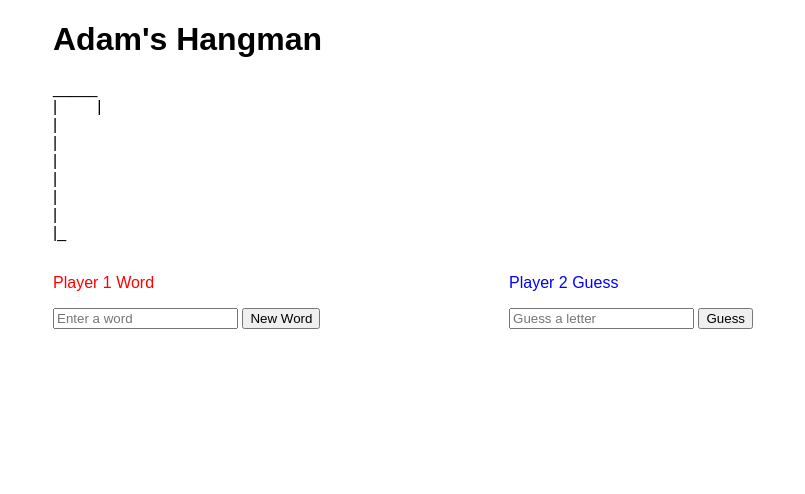
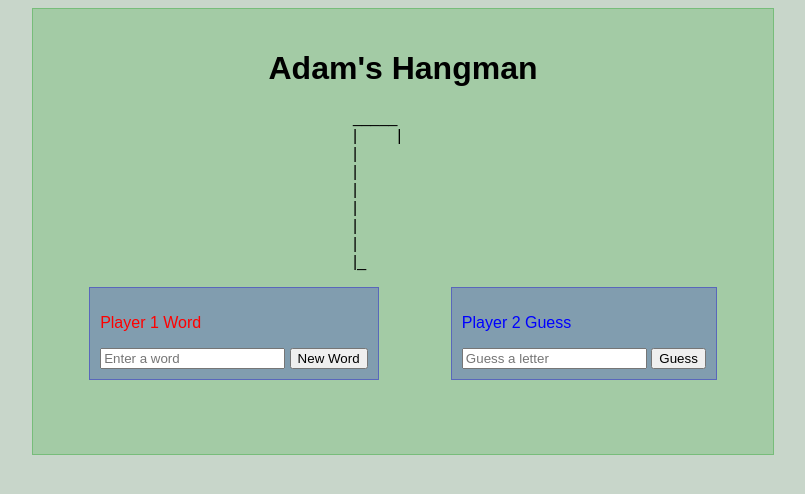
Before and after one commit to nairul/Adam-s-Hangman, a plain HTML site: page index.html in a window 1280 px wide. Shown: the whole page, without its empty margins (237-1042 px from the left). Drawn offline with nearby package versions, Linux system fonts and the light colour scheme.

Commit message:
made it look nicer

```diff
--- a/style.css
+++ b/style.css
@@ -1,7 +1,19 @@
+body {
+	background: rgba(76, 120, 80, 0.3);
+}
+
+h1 {
+	text-align: center;
+}
+
 .container {
 	font-family: 'Ruluko', sans-serif;
  	margin: 0px auto;
  	width: 700px;
+ 	padding: 20px;
+ 	border: 1px solid rgba(76, 175, 80, 0.5);
+    background: rgba(76, 175, 80, 0.3)
+
 }
 
 .alphabet{
@@ -14,6 +26,7 @@
 
 .pole {
 	width: 100px;
+	margin: 0 auto;
 }
 
 .blank {
@@ -27,6 +40,9 @@
 
 .player {
 	display: inline-block;
+	padding: 10px;
+	background: rgba(50,50,200,0.3);
+	border: 1px solid rgba(50,50,200,0.5);
 }
 
 .head, .leftarm, .body1, .rightarm, .body2, .leftleg, .rightleg{
@@ -35,10 +51,14 @@
 
 .wrapper {
 	display: flex;
-	justify-content: space-between;
+	justify-content: space-around;
 }
 
 .fill {
+	margin: 0 auto;
+	width: 400px;
+	display: flex;
+	justify-content: space-around;
 }
 
 /*.input {
```
